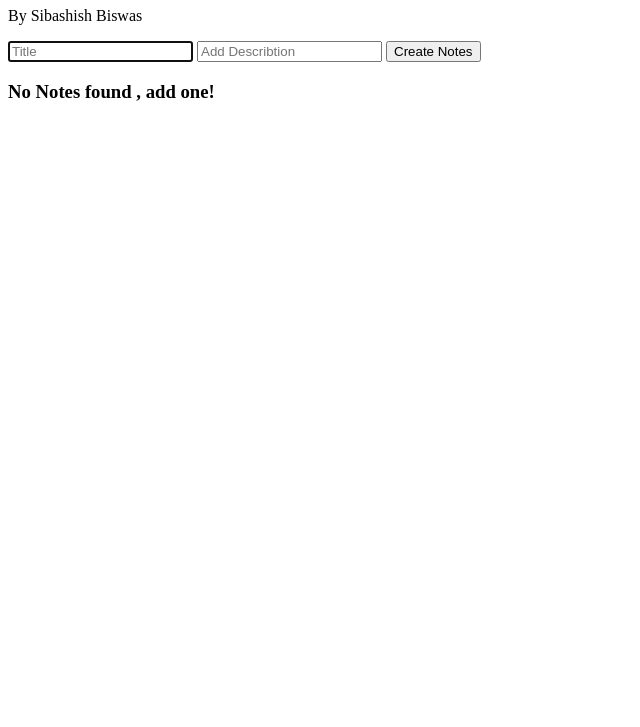
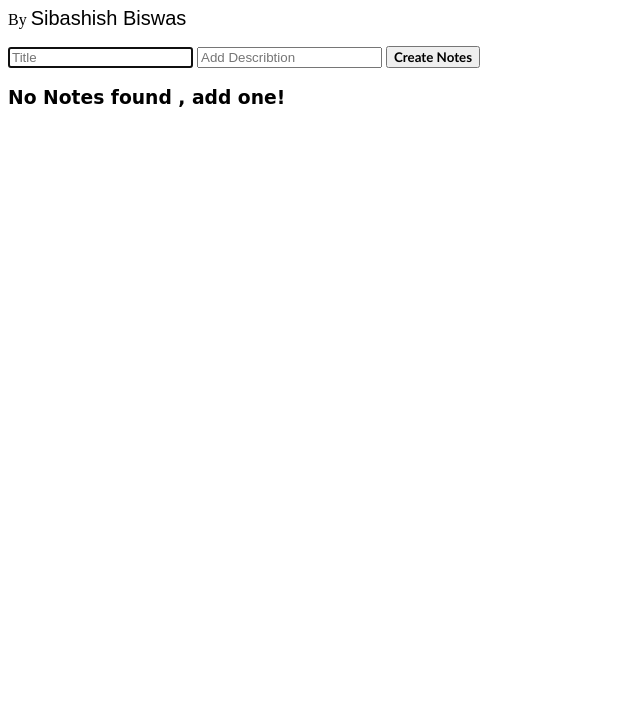
Before and after one commit to sibashish99/Stick_Ur_Notes, a plain HTML site: page index.html in a window 1280 px wide. Shown: the part 73-800 px from the top of the page, without its empty margins (0-640 px from the left). Drawn offline with Linux system fonts and the light colour scheme.

Commit message:
Update index.html

```diff
--- a/index.html
+++ b/index.html
@@ -4,22 +4,23 @@
     <meta charset="UTF-8">
     <meta name="viewport" content="width=device-width, initial-scale=1.0">
     <title>App</title>
+    <link rel="stylesheet" href="style.css">
 </head>
 <body>
     <div id="heading">
-        <h1>Stick_Ur Notes</h1>
-        <p id="ts">By Sibashish Biswas</p>
+        <h1 style="font-family: 'Times New Roman', Times, serif;">Stick_Ur Notes</h1>
+        <p id="ts">By <span style=" font-family: fantasy; font-size: 20px;">Sibashish Biswas</span></p>
     </div>
 
     <div id="form">
         <form id="inputForm">
            <input type="text" name="title" id="new-note-title-input" class="inputText" placeholder="Title" autocomplete="off" required autofocus>
            <input type="text" name="content" id="new-note-body-input" class="inputText" placeholder="Add Describtion" autocomplete="off" required>
-           <button type="submit" class="btn">Create Notes</button>
+           <button type="submit" class="btn" style="font-family:'Gill Sans', 'Gill Sans MT', Calibri, 'Trebuchet MS', sans-serif; font-weight: 700;">Create Notes</button>
         </form>
     </div>
 
-    <h3 id="no-notes">No Notes found , add one!</h3>
+    <h3 id="no-notes" style="font-family: cursive;">No Notes found , add one!</h3>
 
     <ul id="notes"></ul>
 </body>
```
